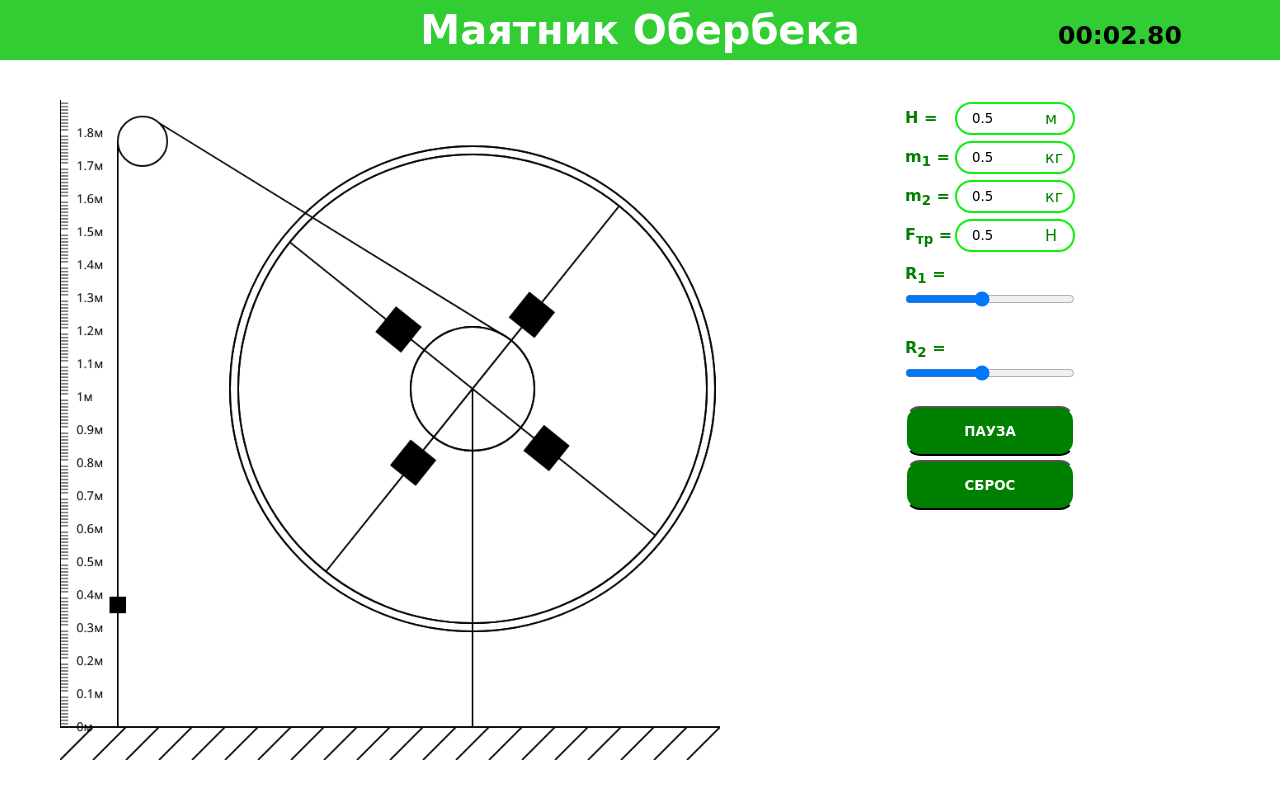
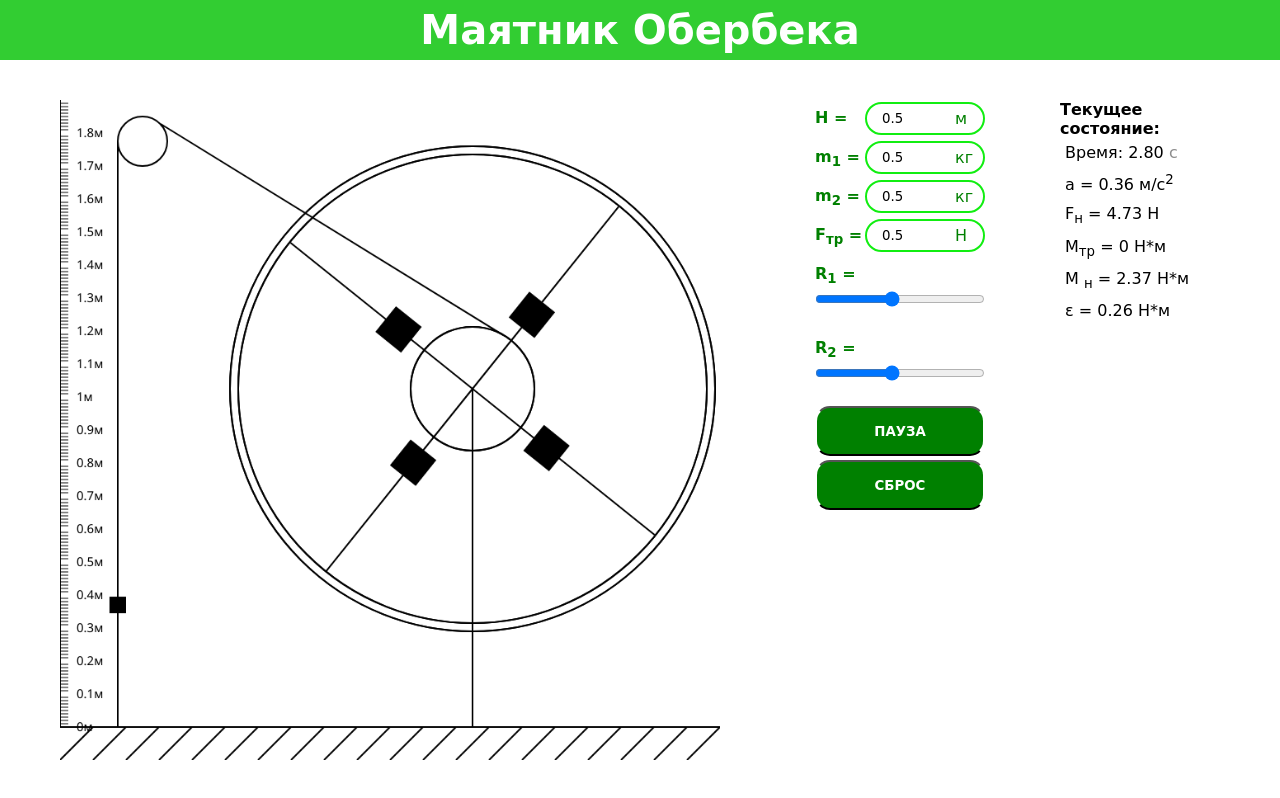
Before and after one commit to MaximKuznetsov17/Motion_of_charged_particles, a plain HTML site: page index.html in a window 1280 px wide. Both pictures are taken after a click on the button "СТАРТ". Drawn offline with Linux system fonts and the light colour scheme.

Commit message:
Calculations added

```diff
--- a/index.html
+++ b/index.html
@@ -2,7 +2,7 @@
 <head>
   <meta charset="UTF-8">
   <link rel="stylesheet" type="text/css" href="style.css">
-  <title>Крестовина</title>
+  <title>Маятник Обербека</title>
 </head>
 <body>
   <header>Маятник Обербека</header>
@@ -63,31 +63,44 @@
 
 
       <div class="group">
-        <button id="inputStart" onclick="pause()">Старт</button>
+        <button id="inputStart">Старт</button>
       </div>
       <div class="group">
-        <button id="inputReset" onclick="clearClock()">Сброс</button>
-      </div>
-      <div class="group_time">
-        <form name=TestForm>
-            <input name=stopwatch size=10 value="00:00.00">
-        </form>
+        <button id="inputReset">Сброс</button>
       </div>
     </nav>
 
 
 
     <nav class="right-menu">
-      <!--<div class="column">-->
-        <!--<span class="delimiter">Текущее состояние:</span>-->
 
-        <!--<div class="group time">-->
-          <!--Время: <span id="outTime">0</span>-->
-        <!--</div>-->
 
-        <!--<div class="group angacc">-->
-          <!--Ε = <span id="outA0">0</span>-->
-        <!--</div>-->
+      <div class="column">
+        <span class="delimiter">Текущее состояние:</span>
+
+        <div class="group time">
+          Время: <span id="outTime">0</span>
+        </div>
+
+        <div class="group acceleration">
+          a = <span id="outAcc">0</span> м/с<sup>2</sup>
+        </div>
+
+        <div class="group F_tension">
+          F<sub>н</sub> = <span id="outF_tension"></span> H
+        </div>
+
+        <div class="group F_tension">
+          М<sub>тр</sub> = <span id="outM_friction">0</span> H*м
+        </div>
+
+        <div class="group F_tension">
+          М <sub>н</sub> = <span id="outM_tension"></span> H*м
+        </div>
+
+        <div class="group Angular_acceleration">
+          ε = <span id="outAngAcc"></span> H*м
+        </div>
 
         <!--<div class="group angspeed">-->
           <!--ω = <span id="outV0">0</span>-->
--- a/script.js
+++ b/script.js
@@ -6,62 +6,7 @@ function inRad(num) {
     return num * Math.PI / 180;
 }
 
-
-
-const base = 60;
-let clocktimer,dateObj, dm, ds, ms;
-let readout='';
-let m = 1, tm = 1,s = 0,ts = 0,show = true, init = 0, ii = 0;
-
-
-function clearClock() {
-    clearTimeout(clocktimer);
-    m = 1; tm = 1; s = 0; ts = 0; ms = 0;
-    init = 0; show = true;
-    readout = '00:00.00';
-    document.TestForm.stopwatch.value = readout;
-    ii = 0;
-}
-
-
-function startTIME() {
-    let cdateObj = new Date();
-    let t = (cdateObj.getTime() - dateObj.getTime())-(s * 1000);
-    if (t > 999) { s++; }
-    if (s >= (m * base)) {
-        ts = 0;
-        m++;
-    } else {
-        ts = parseInt((ms / 100) + s);
-        if(ts >= base) { ts = ts-((m - 1) * base); }
-    }
-    tm = parseInt((ms / 100) + m);
-    ms = Math.round(t / 10);
-    if (ms > 99) {ms = 0;}
-    if (ms === 0) {ms = '00';}
-    if (ms > 0 && ms <= 9) { ms = '0' + ms; }
-    if (ts > 0) { ds = ts; if (ts < 10) { ds = '0'+ts; }} else { ds = '00'; }
-    dm = tm - 1;
-    if (dm > 0) { if (dm < 10) { dm = '0' + dm; }} else { dm = '00'; }
-    readout = dm + ':' + ds + '.' + ms;
-    if (show) { document.TestForm.stopwatch.value = readout; }
-    clocktimer = setTimeout("startTIME()", 1);
-}
-
-function pause() {
-    if (init === 0) {
-        dateObj = new Date();
-        startTIME();
-        init = 1;
-    } else {
-        if (show) {
-            show = false;
-        } else {
-            show = true;
-        }
-    }
-}
-
+const g = 9.82;
 
 
     class Scene {
@@ -232,8 +177,14 @@ function pause() {
   }
 
   drawCargo() {
-      this.inputs.h = 45 + document.getElementById('inputH').value * 400;
-      this.cargo.y = Math.min(800 - this.inputs.h + this.cargo.acc * ((this.time * 0.001) ** 2) / 2, 740);
+      let H = document.getElementById('inputH').value;
+      if (H > 1.7)
+      {
+          H = 45 + 1.7 * 400;
+      } else {
+          H = 45 + document.getElementById('inputH').value * 400;
+      }
+    H = Math.min(800 - H + this.cargo.acc * ((this.time * 0.001) ** 2) / 2, 740);
     let ctx = this.ctx;
     let R2 = 150 * document.getElementById('inputR2').value;
     ctx.beginPath();
@@ -244,7 +195,7 @@ function pause() {
     ctx.moveTo(122, 29);
     ctx.lineTo(500 + R2 / 2, 350 - R2 * Math.sqrt(3) / 2);
     ctx.moveTo(60, 80);
-    ctx.fillRect(60, this.cargo.y, 20, 20);
+    ctx.fillRect(60, H, 20, 20);
     ctx.stroke();
   }
 
@@ -287,6 +238,30 @@ function pause() {
 
   updateOutput() {
     let out = this.out;
+    let times = this.time / 1000;
+    let H = document.getElementById('inputH').value;
+    $('#outTime').html(times.toFixed(2));
+    let a;
+      if (times == 0){
+          a = 0;
+      } else {
+          a = 2 * H / times;
+      } //Count acceleration
+    $('#outAcc').html(a.toFixed(2));
+    let m1 = document.getElementById('inputM1').value;
+    let F_tension = m1 * (g - a); // Count power of tension
+    $('#outF_tension').html(F_tension.toFixed(2));
+    let R2 = document.getElementById('inputR2').value;
+    let M_tension = F_tension * H; // Count moment of tension
+    $('#outM_tension').html(M_tension.toFixed(2));
+    let Angular_acceleration;
+    if (times == 0){
+        Angular_acceleration = 0;
+    } else {
+        Angular_acceleration = 4 * H / (Math.pow(times, 2) * 2 * H);
+    } // Count Angular_acceleration
+    $('#outAngAcc').html(Angular_acceleration.toFixed(2));
+    //let M_friction =
   }
 
   updateLastOutput() {
@@ -307,6 +282,7 @@ function pause() {
       this.drawRuler();
       this.drawCross();
       this.drawCargo();
+      this.updateOutput();
   }
 
   startLoop() {
@@ -352,5 +328,6 @@ $(document).ready(() => {
 
   scene.initInput();
   scene.initOutput();
+  scene.updateOutput();
   scene.startLoop();
 });
```
Also changed, not shown: style.css (+0 -23 lines).
